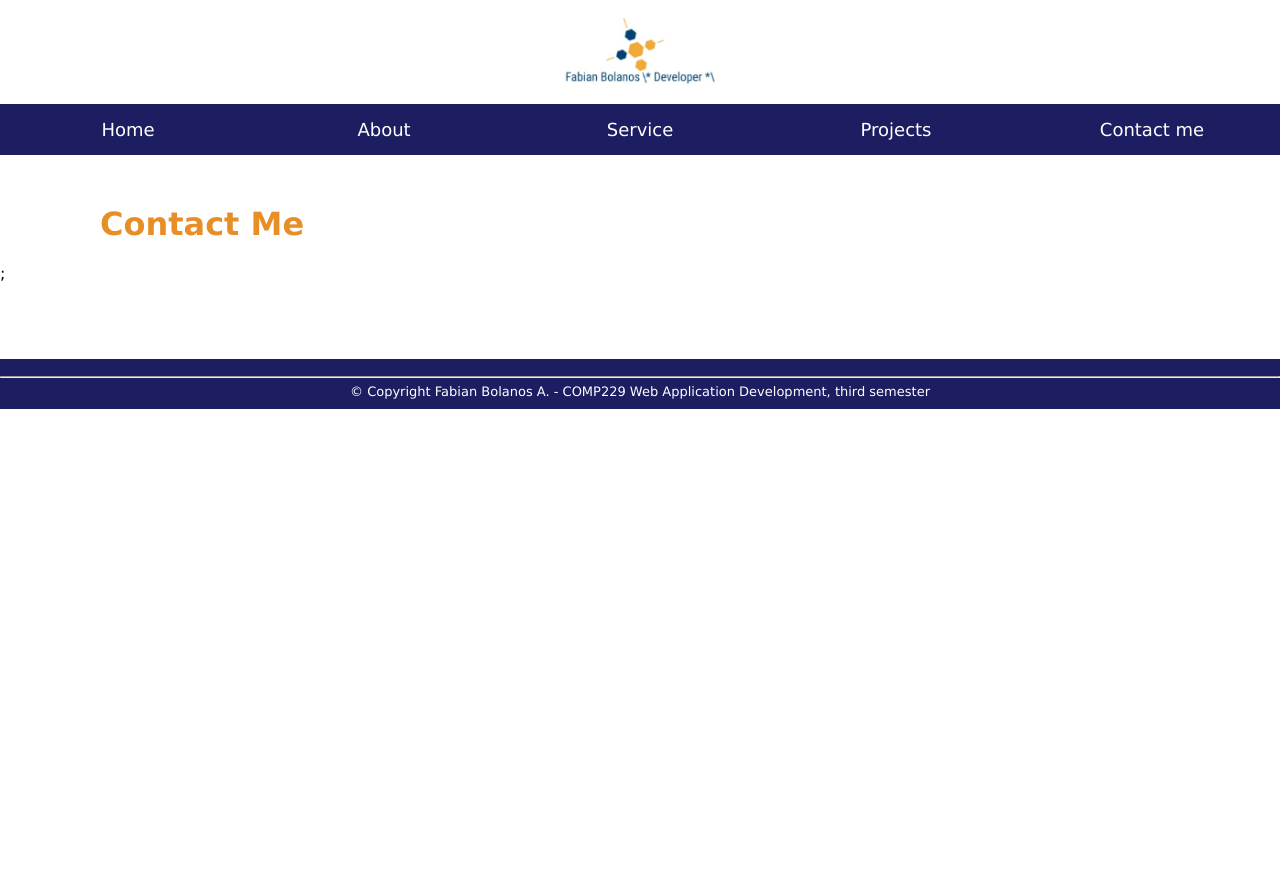
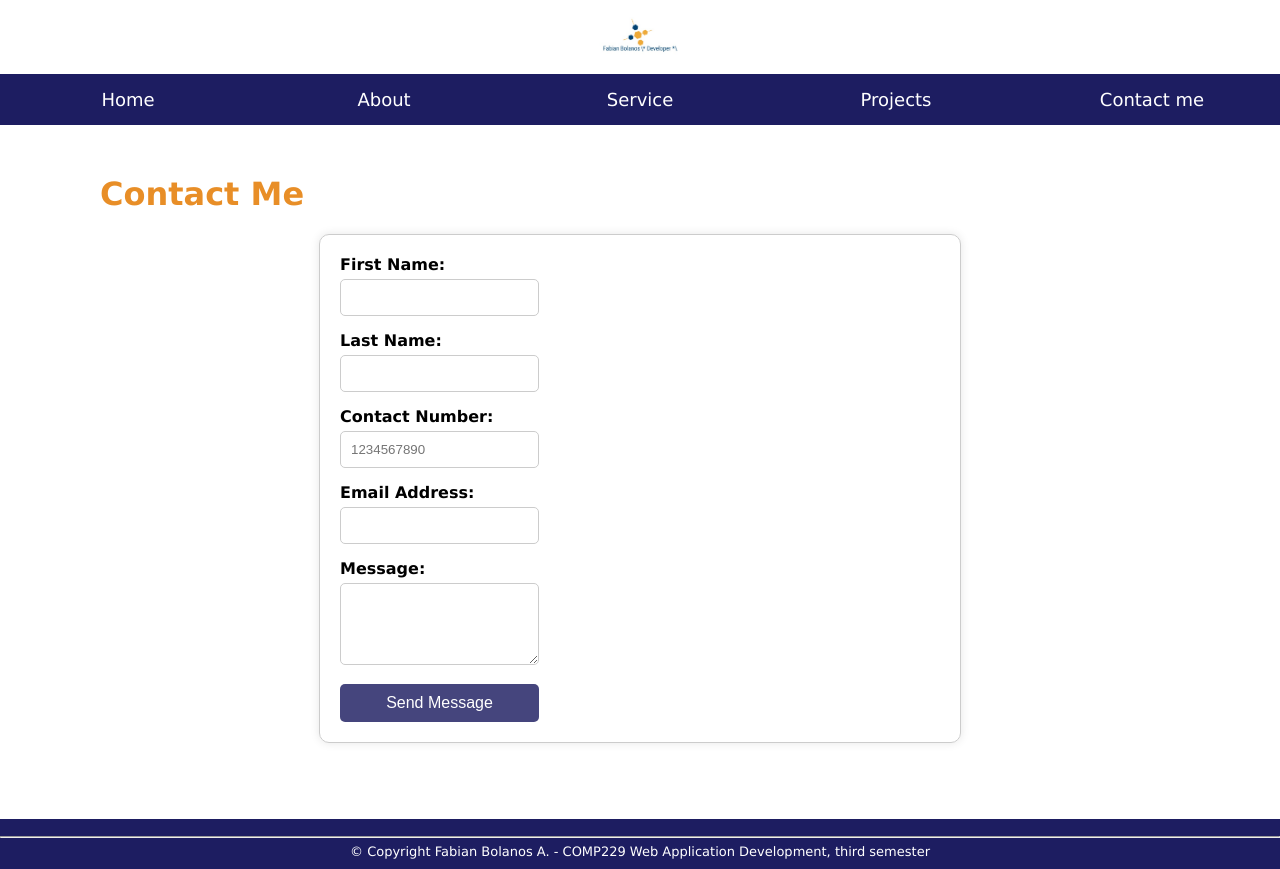
Before and after one commit to fabianbola/COMP229.SEC6.ASSIGNMENTS, a React (Create React App) app in the folder Assignment.1/app03/: page /contactme in a window 1280 px wide. Before the commit the page ends 800 px from the top, so only its background shows below. Built offline with nearby package versions, Linux system fonts and the light colour scheme.

Commit message:
Commit Card ok

```diff
--- a/Assignment.1/app03/src/components/Items/BodyText.js
+++ b/Assignment.1/app03/src/components/Items/BodyText.js
@@ -9,10 +9,7 @@ function BodyText(prop){
             <p>{prop.Section2}</p>
         </section>
     </>
-
     )
-
-
 }
 
 export default BodyText
--- a/Assignment.1/app03/src/components/Items/Card.css
+++ b/Assignment.1/app03/src/components/Items/Card.css
@@ -1,21 +1,42 @@
-
 .card{
-    border: 1px solid  rgb(232, 142, 39);
+    border: 1px solid rgb(232, 142, 39);
     border-radius: 10px;
-    box-shadow: 5px 5px 5px  rgb(232, 142, 39);
+    box-shadow: 5px 5px 15px rgba(232, 142, 39, 0.5);
     padding: 20px;
     margin: 30px;
     text-align: center;
     max-width: 250px;
     max-height: 350px;
     display: inline-block;
+    transition: transform 0.3s, box-shadow 0.3s;
+    background-color: white; /* Ensure background color for contrast */
+}
+
+.card:hover {
+    transform: translateY(-10px);
+    box-shadow: 5px 10px 20px rgba(232, 142, 39, 0.7);
+}
+
+.image-container {
+    display: flex;
+    justify-content: center;
+    align-items: center;
+    margin-bottom: 10px;
 }
 
 .card .cardImage{
-    max-width: 60%;
-    height: auto;
-    border-radius: 50%;
+    max-width: 202px;
+    max-height: 100px;
+    border-radius: 16%;
     margin-bottom: 10px;
+}
+
+.card:hover .cardImage {
+    transform: scale(1.1);
+}
+
+.content-container {
+    text-align: center;
 }
 
 .card .cardTittle{
@@ -23,7 +44,6 @@
     margin: 0;
     color:  rgba(1, 1, 77, 0.728);
 }
-
 .card .carddescription{
     font-family: Arial, Helvetica, sans-serif;
     color:  rgba(1, 1, 77, 0.728);
--- a/Assignment.1/app03/src/components/Items/Card.js
+++ b/Assignment.1/app03/src/components/Items/Card.js
@@ -3,9 +3,15 @@ import './Card.css';
 function card(prop){
     return(
         <div className="card">
-            <img className="cardImage" src={prop.pic} alt="Card picture"></img>
-            <h2 className="cardTittle">{prop.tittle}</h2>
-            <p className="carddescription">{prop.description}</p>
+            <div className="image-container">
+                <img className="cardImage" src={prop.pic} alt="Card picture"></img>
+            </div>
+            <div className="content-container">
+                <center>
+                    <h3 className="cardTittle">{prop.tittle}</h3>
+                    <p className="carddescription">{prop.description}</p>
+                </center>
+            </div>
         </div>
     )
 }
--- a/Assignment.1/app03/src/components/Items/NetworkLogos.css
+++ b/Assignment.1/app03/src/components/Items/NetworkLogos.css
@@ -0,0 +1,10 @@
+.logo {
+    width: 50px;
+    height: 50px;
+    margin: 10px;
+    transition: transform 0.3s;
+}
+
+.logo:hover {
+    transform: scale(1.1);
+}
--- a/Assignment.1/app03/src/components/Layout/AboutMe.js
+++ b/Assignment.1/app03/src/components/Layout/AboutMe.js
@@ -2,6 +2,7 @@ import BodyText from '../Items/BodyText.js';
 import InstagramLogo from '../../assets/LogoIntagram.png'
 import LinkedingLogo from '../../assets/linkedin.png'
 import OutlookLogo from '../../assets/outlook.png'
+
 import '../Items/NetworkLogos.css'
 
 const About = () => {
--- /dev/null
+++ b/Assignment.1/app03/src/components/Layout/ContactMe.css
@@ -0,0 +1,46 @@
+.container {
+    max-width: 600px;
+    margin: 0 auto;
+    padding: 20px;
+    border: 1px solid #ccc;
+    border-radius: 10px;
+    box-shadow: 0 0 10px rgba(0, 0, 0, 0.1);
+}
+
+.contactForm {
+    display: flex;
+    flex-direction: column;
+}
+
+.formGroup {
+    margin-bottom: 15px;
+}
+
+.formGroup label {
+    display: block;
+    margin-bottom: 5px;
+    font-weight: bold;
+}
+
+.formGroup input,
+.formGroup textarea {
+    width: 100%;
+    padding: 10px;
+    border: 1px solid #ccc;
+    border-radius: 5px;
+    box-sizing: border-box;
+}
+
+.submitBtn {
+    padding: 10px 20px;
+    background-color: rgba(1, 1, 77, 0.728);
+    color: white;
+    border: none;
+    border-radius: 5px;
+    cursor: pointer;
+    font-size: 16px;
+}
+
+.submit-btn:hover {
+    background-color: rgba(1, 1, 77, 0.728);
+}
--- a/Assignment.1/app03/src/components/Layout/ContactMe.js
+++ b/Assignment.1/app03/src/components/Layout/ContactMe.js
@@ -1,23 +1,42 @@
+import React from 'react';
+import './ContactMe.css';
 
 const ContactMe = () => {
-    return <>
-    <h1>Contact Me</h1>;
+    return (
+        <>
+            <h1>Contact Me</h1>
+            <div className="container">
+                <form action="index.html" method="GET" className="contactForm">
+                    <div className="formGroup">
+                        <label htmlFor="firstName">First Name:</label>
+                        <input type="text" id="firstName" name="firstName" required />
+                    </div>
 
-    {/* Contact me: <br>
-                </p>
-                <p>
-                    <a href="mailto:fabian.bolanos.arcos@gmail.com">
-                    <img src="Imagenes/Gmail.png" alt="logo instagram fabian" height="50" width="50" style="padding-left: 20px;">
-                    </a>
-                    <a href="mailto:fabian.bolanos.arcos@gmail.com">fabian.bolanos.arcos@gmail.com</a>
-                </p>
-                <p>
-                    <a href="mailto:fabian.bolarcos@outlook.com">
-                    <img src="Imagenes/outlook.png" alt="logo instagram fabian" height="50" width="50" style="padding-left: 20px;">
-                    </a>
-                    <a href="mailto:fabian.bolarcos@outlook.com">fabian.bolarcos@outlook.com</a>
-                </p> */}
-    </>
+                    <div className="formGroup">
+                        <label htmlFor="lastName">Last Name:</label>
+                        <input type="text" id="lastName" name="lastName" required />
+                    </div>
+
+                    <div className="formGroup">
+                        <label htmlFor="contactNumber">Contact Number:</label>
+                        <input type="tel" id="contactNumber" name="contactNumber" pattern="[0-9]{10}" placeholder="1234567890" required />
+                    </div>
+
+                    <div className="formGroup">
+                        <label htmlFor="email">Email Address:</label>
+                        <input type="email" id="email" name="email" required />
+                    </div>
+
+                    <div className="formGroup">
+                        <label htmlFor="message">Message:</label>
+                        <textarea id="message" name="message" rows="4" required></textarea>
+                    </div>
+
+                    <button type="submit" className="submitBtn">Send Message</button>
+                </form>
+            </div>
+        </>
+    );
 };
 
 export default ContactMe;
--- /dev/null
+++ b/Assignment.1/app03/src/components/Layout/Home.css
@@ -0,0 +1,27 @@
+.container {
+    display: flex;
+    justify-content: space-between;
+}
+
+.textSection {
+    width: 60%;
+}
+
+.imageSection {
+    width: 35%;
+    display: flex;
+    flex-direction: column;
+    align-items: center;
+}
+
+.cardImage {
+    width: 300px;
+    float: left;
+    margin-bottom: 20px;
+}
+
+.buttonContainer {
+    display: flex;
+    flex-direction: column;
+    gap: 10px;
+}
--- a/Assignment.1/app03/src/components/Layout/Home.js
+++ b/Assignment.1/app03/src/components/Layout/Home.js
@@ -1,21 +1,31 @@
+import React from 'react';
+import './Home.css';
 import Button from '../Items/ButtonStandar.js';
-import ProfilePhoto from '../../assets/ProfilePhoto.jpg'
+import ProfilePhoto from '../../assets/ProfilePhoto.jpg';
 import BodyText from '../Items/BodyText.js';
 
 const Home = () => {
-    return<>
-        <h1>Home</h1>;
+    return (
+        <>
+            <h1>Home</h1>
+            <div className="container">
+                <div className="textSection">
                     <BodyText
                         Section1="Hi, I'm <strong>Daniel Fabian Bolanos Arcos</strong>, a dedicated software engineer with a passion for developing innovative and scalable solutions. I specialize in full-stack development, and I’m always looking for ways to create impactful software."
                         Subtittle="Mission Statement"
                         Section2="My mission is to deliver high-quality software solutions that solve real-world problems. I believe in continuous learning and improvement, and I am always open to new challenges."
                     />
-        <img className="cardImage" src={ProfilePhoto} alt="Card picture"></img>
-            <Button NameButton="Learn More About Me"/>
-        <Button NameButton="View My Projects"/>
-
-
+                </div>
+                <div className="imageSection">
+                    <img className="cardImage" src={ProfilePhoto} alt="Card picture" />
+                    <div className="buttonContainer">
+                        <Button NameButton="Learn More About Me" />
+                        <Button NameButton="View My Projects" />
+                    </div>
+                </div>
+            </div>
         </>
+    );
 }
 
 export default Home;
--- a/Assignment.1/app03/src/components/Layout/Services.js
+++ b/Assignment.1/app03/src/components/Layout/Services.js
@@ -6,14 +6,30 @@ import Card from '../Items/Card.js';
 
 const Services = () => {
     return <>
+    <div>
+        <div>
             <h1>Services</h1>
+        </div>
+        <div>
             <p>Los servicios mas relevantes</p>
+        </div>
+        <br></br>
+        <div>
             <center>
                 <Card pic={serviceDevWeb} tittle="Website Development" description="This is the description of the webdite"/>
                 <Card pic={serviceMeth} tittle="Agile Methodology Coach" description="This is the description of the webdite"/>
                 <Card pic={serviceBackDev} tittle="Back Development" description="This is the description of the webdite"/>
             </center>
+        </div>
+        <br></br>
+        <div>
             <p>I’m always excited to take on new projects, so if you have an idea or collaboration in mind, feel free to reach out!</p>
+        </div>
+    </div>
+
+    {/* <center>
+
+    </center> */}
 
     </>
 };
```
Also changed, not shown: Assignment.1/app03/src/components/Layout/AboutMe.css (added, +17 -0 lines). Lines whose indentation alone changed are shown as unchanged.
